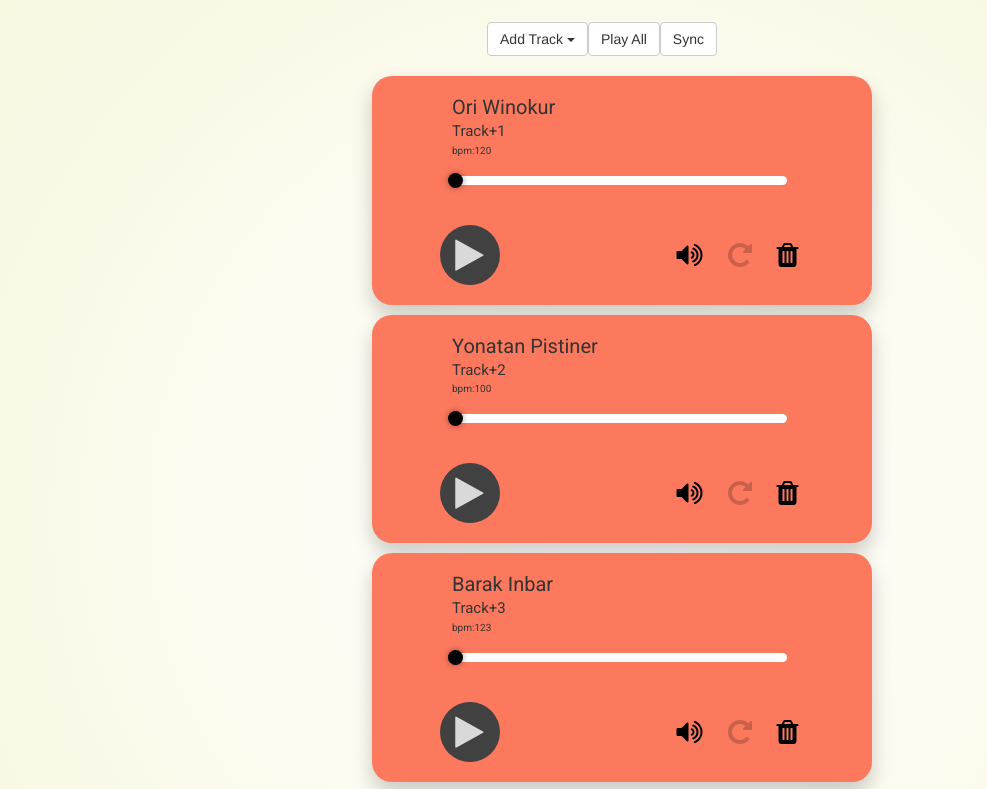
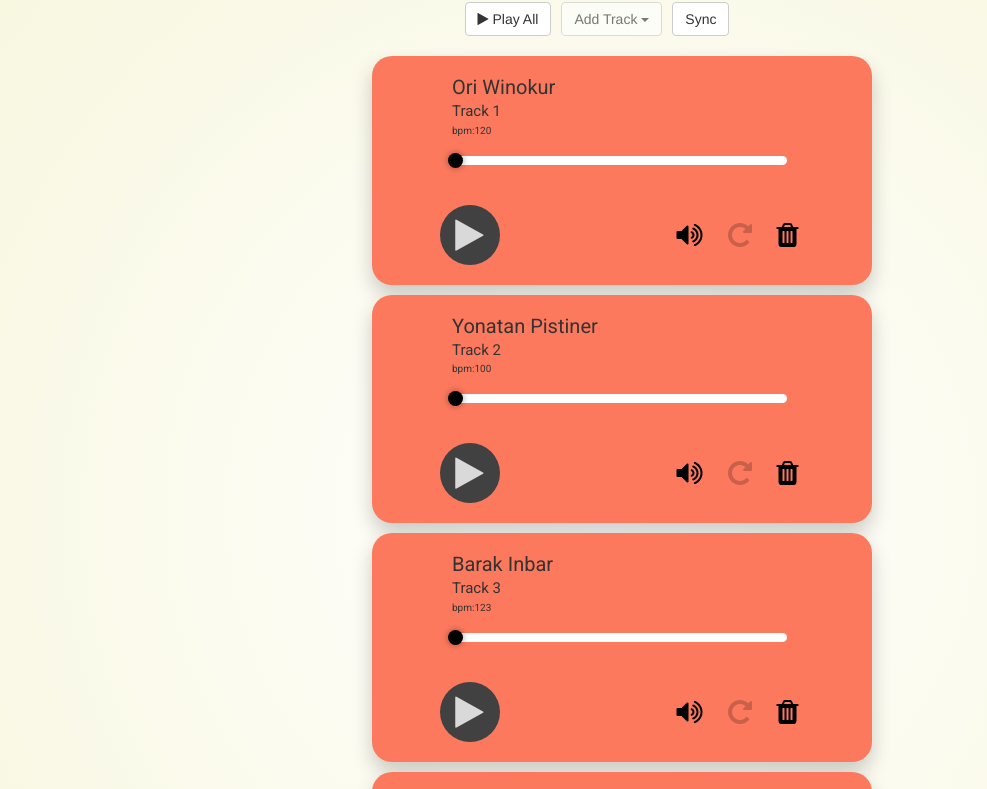
Before and after one commit to nivo33/looper, a React app: page / in a window 1280 px wide. Shown: the part 103-892 px from the top of the page, without its empty margins (38-1025 px from the left). Built offline with nearby package versions, Linux system fonts and the light colour scheme.

Commit message:
done, just styling left

```diff
--- a/public/index.html
+++ b/public/index.html
@@ -3,7 +3,7 @@
   <head>
     <meta charset="utf-8">
     <meta name="viewport" content="width=device-width, initial-scale=1">
-    <link rel="shortcut icon" href="%PUBLIC_URL%/favicon.ico">
+    <link rel="shortcut icon" href="./favicon.ico">
     <!--
       Notice the use of %PUBLIC_URL% in the tag above.
       It will be replaced with the URL of the `public` folder during the build.
--- a/src/components/App.js
+++ b/src/components/App.js
@@ -1,18 +1,23 @@
 import React, { Component } from 'react';
 import '../styling/App.css';
+import 'font-awesome/css/font-awesome.min.css';
 import Track from './Track.js'
+import ReactCSSTransitionGroup from 'react-addons-transition-group';
 import {Button, DropdownButton, MenuItem} from 'react-bootstrap';
 
 const extractTrackName = (song) =>{
-  //extract song name
-  return song.url.slice(song.url.lastIndexOf('/')+1, song.url.lastIndexOf('.'));
+  //remove file ending and url from song name
+  let name = song.url.slice(song.url.lastIndexOf('/')+1, song.url.lastIndexOf('.'));
+  return name.replace('+',' ');
 };
+
 
 export default class App extends Component {
 
   state = {
       addableSongs : [],
       playAll : false,
+      sync : false,
       songs : [{
         'Id':1,
         'url':'https://s3.amazonaws.com/candidate-task/Track+1.mp3',
@@ -41,6 +46,24 @@ export default class App extends Component {
       ]
   };
 
+ addSongLength = (index, length) => {
+  const {songs} = this.state;
+  songs[index].length = length;
+}
+
+  onSync = () => {
+    const {sync,songs} = this.state;
+    if(!sync){
+      songs.sort((a,b)=> b.length - a.length);
+      this.setState({playAll:true, sync:true});
+    }
+    else{
+      songs.sort((a,b) => a.Id - b.Id);
+      this.setState({playAll:false, sync:false});
+    }
+
+    }
+
   onDelete = (index) => {
     const {songs, addableSongs} = this.state;
     addableSongs.push(index);
@@ -57,13 +80,14 @@ export default class App extends Component {
     this.setState(this.state);
   }
 
-  playAll = () => {
-    this.setState({playAll:true});
+  togglePlayAll = () => {
+    const {playAll} = this.state;
+    this.setState({playAll:!playAll});
   }
 
   render() {
-    //TODO: Add playall class for play/stop
-    const {songs, addableSongs, playAll} = this.state;
+    //TODO: make sticky header
+    const {songs, addableSongs, playAll, sync} = this.state;
     const trackElements = songs.map((song,i)=>{
       if(!song.showing){
         return null;
@@ -75,7 +99,8 @@ export default class App extends Component {
           src={song.url}
           artist={song.owner}
           bpm={song.bpm}
-          playing={playAll}
+          playAll={playAll}
+          addSongLength={this.addSongLength.bind(this)}
           name={extractTrackName(song)}/>
       </li>);});
 
@@ -99,24 +124,25 @@ export default class App extends Component {
       rel="stylesheet"
       type="text/css"
     />
-    //TODO: make sticky header
+
     <h1 className="title">Looper</h1>
     <div className="main-buttons">
     <link rel="stylesheet" href="https://maxcdn.bootstrapcdn.com/bootstrap/3.3.7/css/bootstrap.min.css" integrity="sha384-BVYiiSIFeK1dGmJRAkyc}uHAHRg32OmUcww7on3RYdg4Va+PmSTsz/K68vbdEjh4u" crossOrigin="anonymous"/>
-      <DropdownButton id="1" title="Add Track" bsStyle="default" >
+      <Button title="PlayAllButton"  text={"Play"} onClick={this.togglePlayAll.bind(this)} style={{marginRight:10}}>
+       <i className={playAll ? "fa fa-stop" : "fa fa-play"}></i>
+       {playAll ? " Stop" : " Play All"}
+      </Button>
+      <DropdownButton  title="Add Track" id="1" bsStyle="default" disabled={addableSongs.length===0} style={{marginRight:10}}>
         {addableElements}
       </DropdownButton>
-      <Button onClick={this.playAll.bind(this)}>
-        Play All
-      </Button>
-      <Button onClick={()=>alert("Sorry! Not yet implemented!")}>
-        Sync
+      <Button title="SyncButton" onClick={this.onSync.bind(this)} style={{marginRight:10}}>
+        {sync ? "Unsync" : "Sync"}
       </Button>
     </div>
     <ul>
       {trackElements}
     </ul>
-    <div className="footer">Niv Oppenhaim</div>
+    <div className="footer" style={{marginBottom:10}}>Niv Oppenhaim</div>
   </div>);
   }
 }
--- a/src/components/Track.js
+++ b/src/components/Track.js
@@ -8,39 +8,28 @@ export default class Track extends Component{
 	state = {showing : true,
 			progress : 0,
 			repeat: false,
-			playing: this.props.playing,
+			playing: false,
 			mute: false};
-	// constructor(props){
-	// 	super(props);
-		// this.state = {
-		// 	showing : true,
-		// 	progress : 0,
-		// 	repeat: false,
-		// 	playing: false,
-		// 	mute: false
-		// };
 
-
-    // 	var imgNum = Math.floor(Math.random()*1000);
-  		// this.imgUrl='https://picsum.photos/500/120/?image='+imgNum;
-	// }
 componentWillReceiveProps(nextProps){
 	const {audio} = this.state;
-	if(nextProps.playing){
+	if(nextProps.playAll){
 		audio.currentTime = 0;
 		this.play();
+    this.setState({repeat:true});
 	}
 	else{
 		this.pause();
 		audio.currentTime = 0;
+    this.setState({repeat:false});
 	}
 }
 componentWillMount= () =>{
-	let audio = document.createElement('audio');
+  const { index} = this.props;
+	const audio = document.createElement('audio');
 	audio.src = this.props.src;
 	audio.autoplay=false;
 	audio.volume=1;
-
 	let tupListener = e => {this.updateProgress();};
 	audio.addEventListener('timeupdate', tupListener);
 
@@ -50,9 +39,9 @@ componentWillMount= () =>{
 	let endedListener = e => {this.next();};
 	audio.addEventListener('ended', endedListener);
 
+  audio.addEventListener('loadedmetadata', () => this.props.addSongLength(index, audio.duration));
 	this.setState({listeners: {'ended':endedListener,'timeupdate':tupListener, 'error':errorListener}, audio});
 }
-
 
 componentWillUnmount = () => {
 	//need to remove listeners to avoid errors, and remove audio element to avoid mem leaks
@@ -113,7 +102,6 @@ componentWillUnmount = () => {
     this.setState({
       playing: false,
     });
-
     this.state.audio.pause();
   };
 
```
